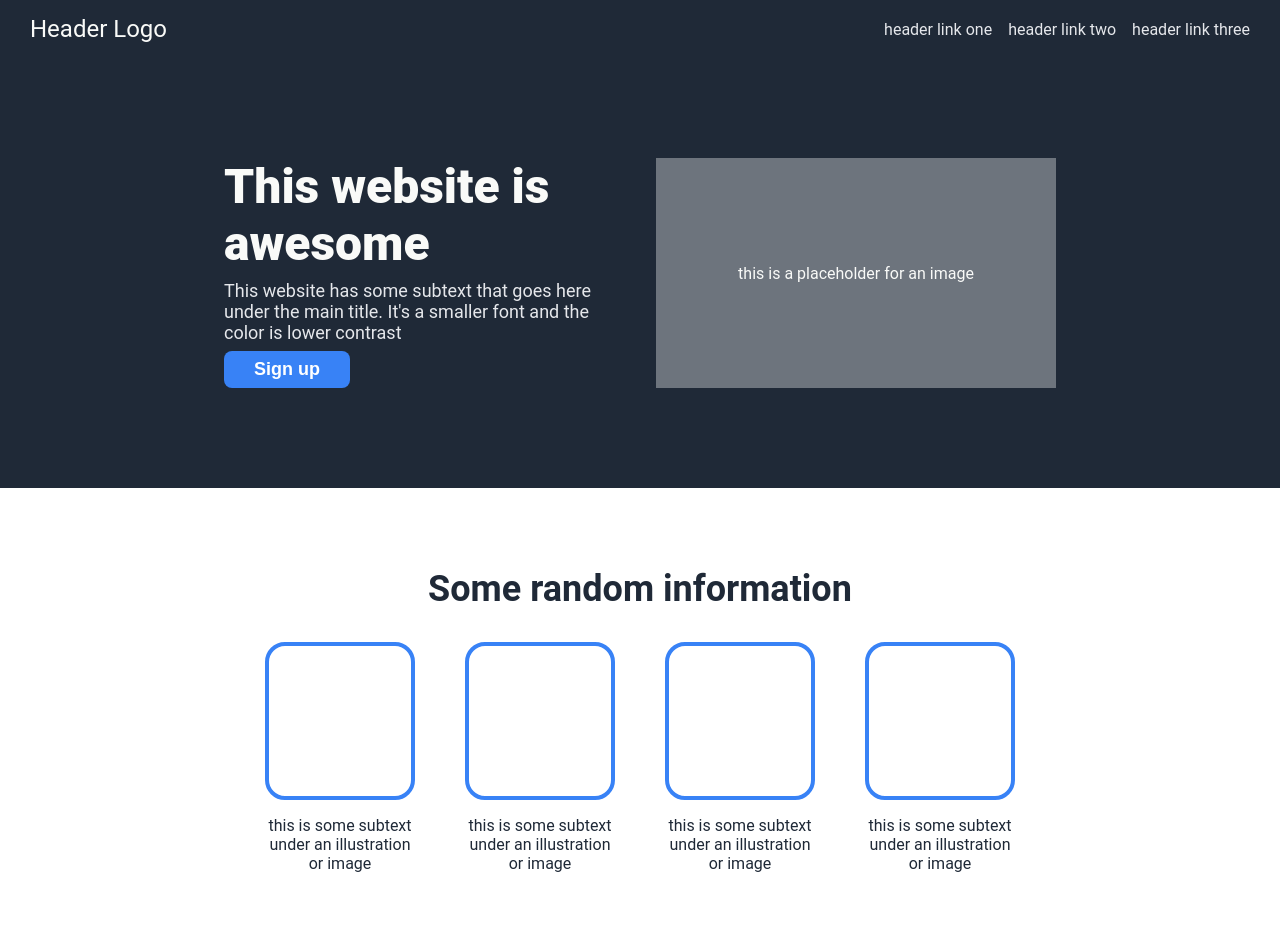
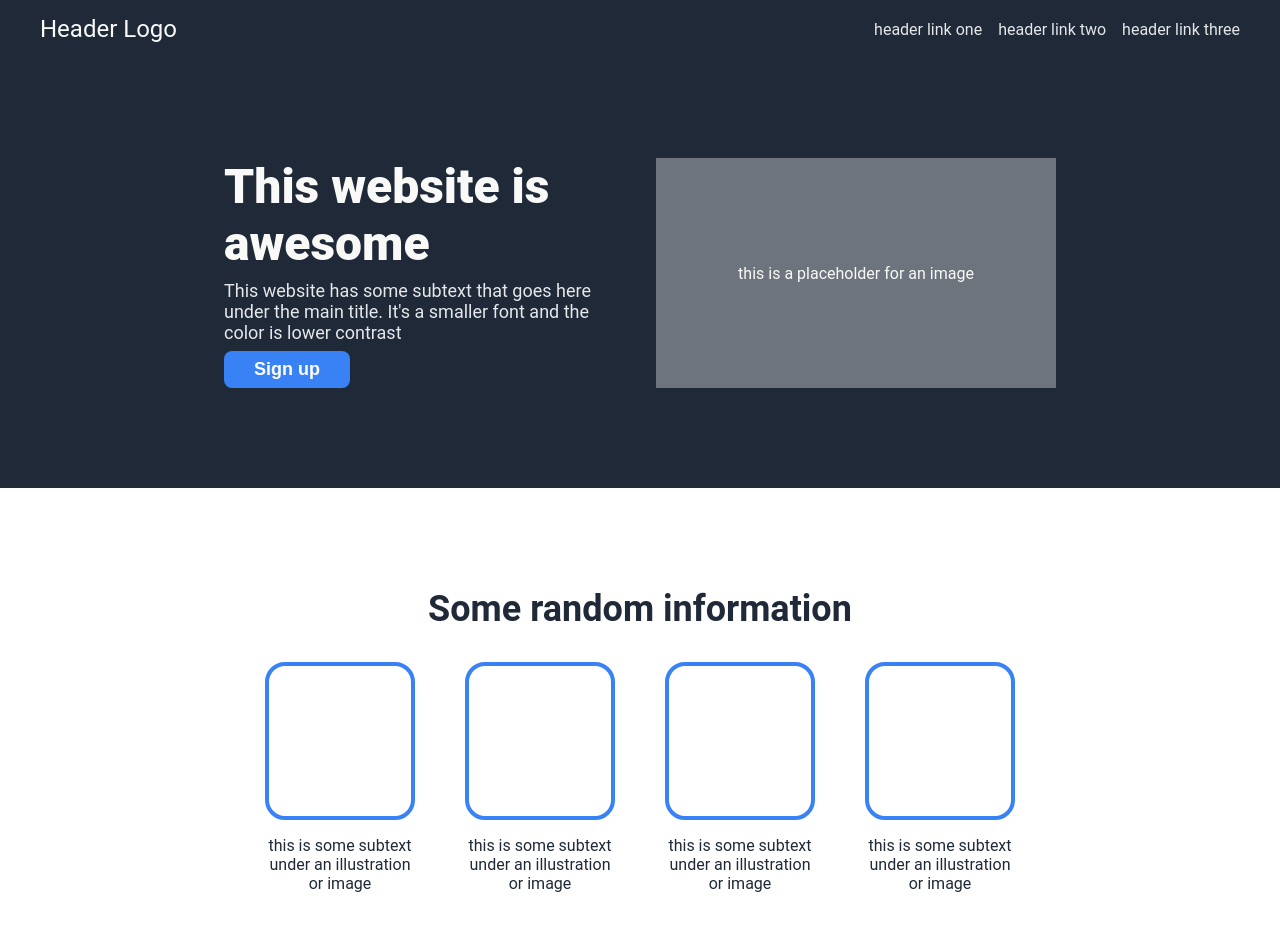
Before and after one commit to nichromat/nichromat-landing-1, a plain HTML site: page index.html in a window 1280 px wide. Shown: the top 952 px of the page. Drawn offline with Linux system fonts and the light colour scheme.

Commit message:
Add more left and right padding to Header

```diff
--- a/style.css
+++ b/style.css
@@ -17,7 +17,7 @@ p {
 .Header {
     display: flex;
     justify-content: space-between;
-    padding: 15px 30px;
+    padding: 15px 40px;
     background-color: #1F2937;
 }
 
@@ -85,7 +85,7 @@ button.cta {
 }
 
 .Feature {
-    padding: 80px;
+    padding: 100px;
 }
 
 .Feature h3 {
```
